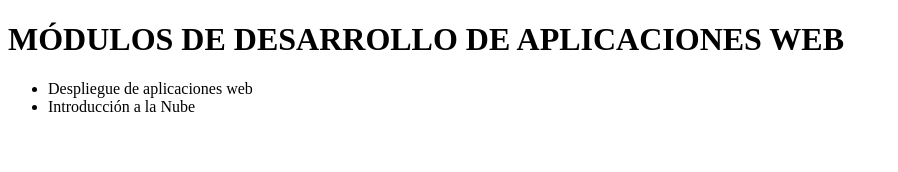
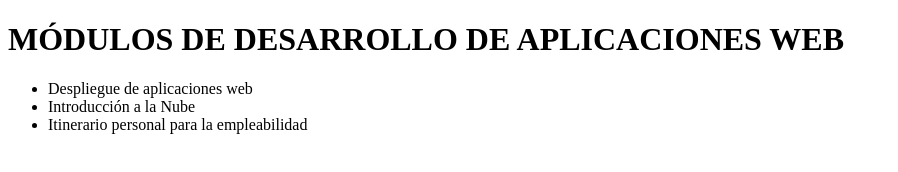
Before and after one commit to Rut-0602/dawAct4_1, a plain HTML site: page index.html in a window 1280 px wide. Shown: the whole page, without its empty margins (0-898 px from the left). Drawn offline with Linux system fonts and the light colour scheme.

Commit message:
Añadido módulo en la rama main

```diff
--- a/index.html
+++ b/index.html
@@ -10,6 +10,7 @@
     <ul>
       <li>Despliegue de aplicaciones web</li>
       <li>Introducción a la Nube</li>
+<li>Itinerario personal para la empleabilidad</li>
     </ul>
 
   </body>
```
